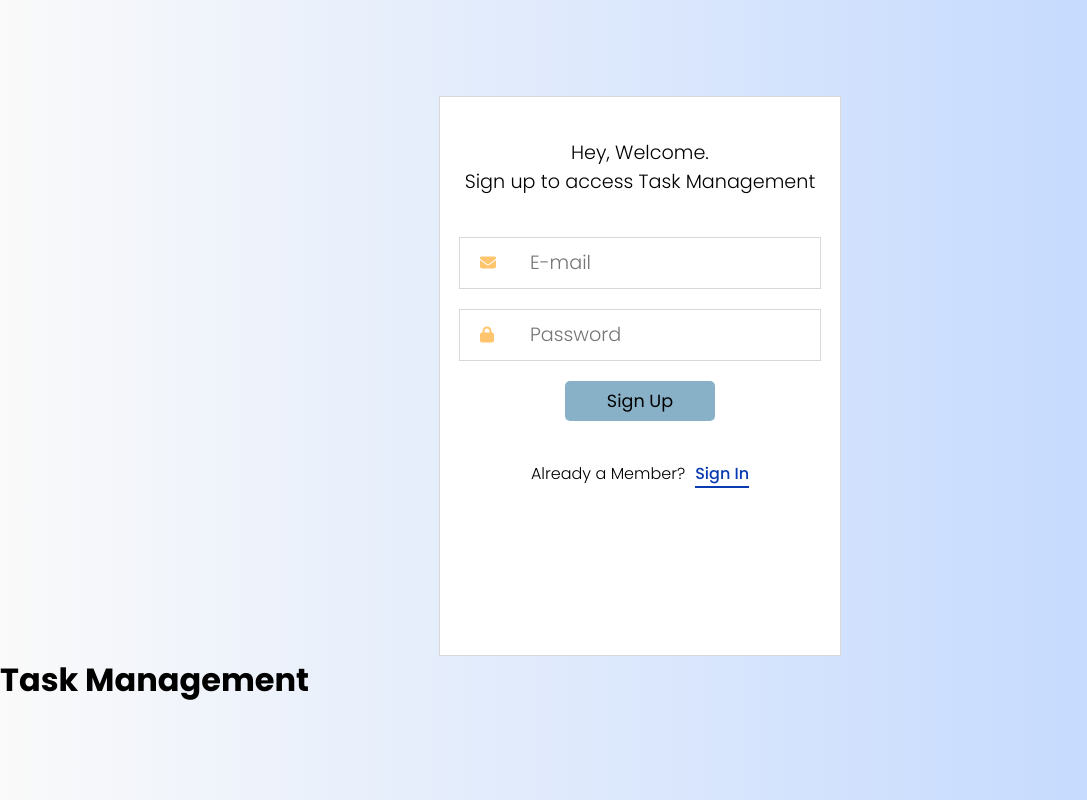
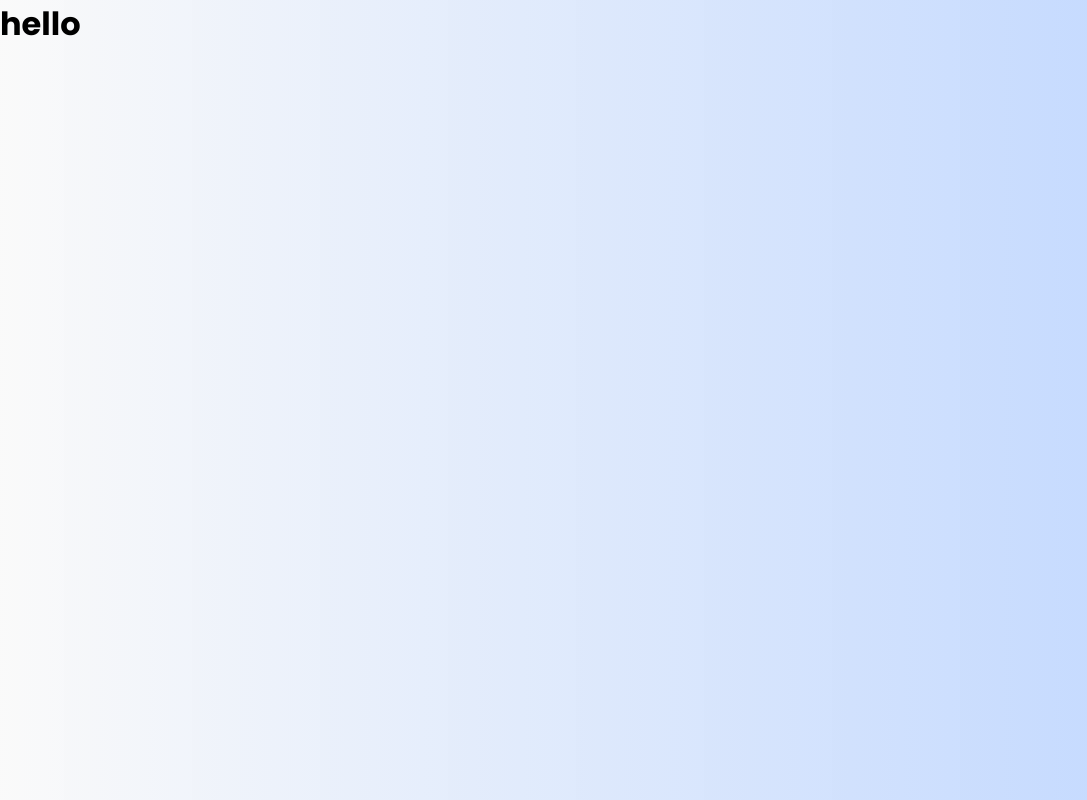
Before and after one commit to Tomohiro-Akinaga/TaskManagement-App-React.js, a React (Create React App) app: page / in a window 1280 px wide. Shown: the whole page, without its empty margins (0-1087 px from the left). Built offline with nearby package versions, Linux system fonts and the light colour scheme.

Commit message:
reset page and installed router dom

```diff
--- a/package.json
+++ b/package.json
@@ -13,6 +13,7 @@
     "node-sass": "^7.0.1",
     "react": "^17.0.2",
     "react-dom": "^17.0.2",
+    "react-router-dom": "^6.2.2",
     "react-scripts": "5.0.0",
     "web-vitals": "^2.1.4"
   },
--- a/src/App.jsx
+++ b/src/App.jsx
@@ -1,22 +1,9 @@
-import { useState } from "react";
-import PropTypes from "prop-types";
-import SignUp from "./components/SignUp/SignUp.jsx";
-import Header from "./components/Header/Header.jsx";
-import AppStyle from "./App.module.scss";
-
 function App() {
-    const [user, setUser] = useState();
-
     return (
-        <div className={AppStyle.container}>
-            {!user && <SignUp setUser={setUser} />}
-            <Header />
-        </div>
+        <>
+            <h1>hello</h1>
+        </>
     );
 }
 
-App.propTypes = {
-    setUser: PropTypes.object,
-};
-
 export default App;
--- a/src/components/Header/Header.jsx
+++ b/src/components/Header/Header.jsx
@@ -1,5 +1,7 @@
 export default function Header() {
     return (
-        <h1>Task Management</h1>
-    )
+        <>
+            <h1>Hello!</h1>
+        </>
+    );
 }
--- a/src/components/SignUp/SignUp.jsx
+++ b/src/components/SignUp/SignUp.jsx
@@ -1,50 +1,18 @@
-/* React */
-import { useState } from "react";
-/* Firebase */
-import app from "../../firebaseConfig.js";
-import { getAuth, createUserWithEmailAndPassword } from "firebase/auth";
 /* Fontawesome */
 import { FontAwesomeIcon } from "@fortawesome/react-fontawesome";
 import { faEnvelope, faLock } from "@fortawesome/free-solid-svg-icons";
-/* css */
+/* CSS */
 import SignUpStyle from "./SignUp.module.scss";
 
-const auth = getAuth(app);
-
-export default function SignUp(props) {
-    const [signUp, setSignUp] = useState(true);
-    const [email, setEmail] = useState();
-    const [password, setPassword] = useState();
-
-    const handleSubmit = (e) => {
-        e.preventDefault();
-        createUserWithEmailAndPassword(auth, email, password)
-            .then((userCredential) => {
-                // Signed in
-                const user = userCredential.user;
-                props.setUser(user);
-                // ...
-            })
-            .catch((error) => {
-                const errorCode = error.code;
-                const errorMessage = error.message;
-                // ..
-            });
-    };
-
+export default function SignUp() {
     return (
         <div className={SignUpStyle.container}>
             <p className={SignUpStyle.welcomeMessage}>
                 Hey, Welcome.
                 <br />
-                {signUp ? `Sign up ` : `Sign in `}
                 to access Task Management
             </p>
-            <form
-                action="submit"
-                className={SignUpStyle.wrapper}
-                onSubmit={handleSubmit}
-            >
+            <form action="submit" className={SignUpStyle.wrapper}>
                 <div className={SignUpStyle.emailContainer}>
                     <FontAwesomeIcon
                         icon={faEnvelope}
@@ -54,7 +22,6 @@ export default function SignUp(props) {
                         type="text"
                         className={SignUpStyle.email}
                         placeholder="E-mail"
-                        onChange={(event) => setEmail(event.target.value)}
                     />
                 </div>
                 <div className={SignUpStyle.passwordContainer}>
@@ -66,26 +33,19 @@ export default function SignUp(props) {
                         type="text"
                         className={SignUpStyle.password}
                         placeholder="Password"
-                        onChange={(event) => setPassword(event.target.value)}
                     />
                 </div>
-                <button
-                    type="submit"
-                    className={SignUpStyle.signUp}
-                >
-                    {signUp ? `Sign Up` : `Sign In`}
+                <button type="submit" className={SignUpStyle.signUp}>
+                    Sign Up
                 </button>
                 <div className={SignUpStyle.signInContainer}>
                     <p className={SignUpStyle.signInMessage}>
-                        {signUp ? `Already a Member?` : `Not a member yet?`}
+                        Already a Member?
                     </p>
                     <button
                         type="button"
-                        onClick={() => setSignUp(!signUp)}
                         className={SignUpStyle.signIn}
-                    >
-                        {signUp ? `Sign In` : `Sign Up`}
-                    </button>
+                    ></button>
                 </div>
             </form>
         </div>
```
Also changed, not shown: src/useAuthentification.jsx (added), 1 other file (tests, documents, lock files or other folders).
